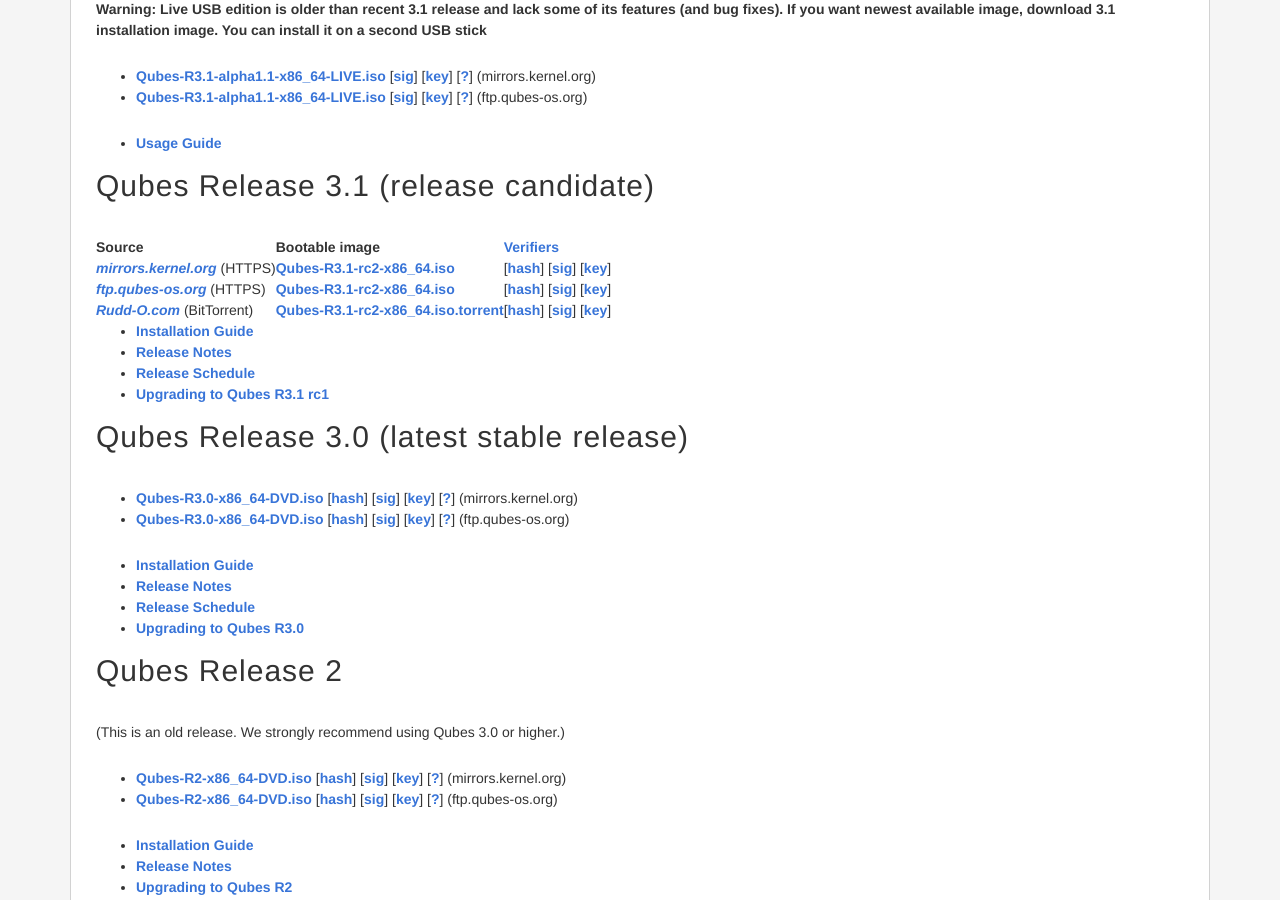
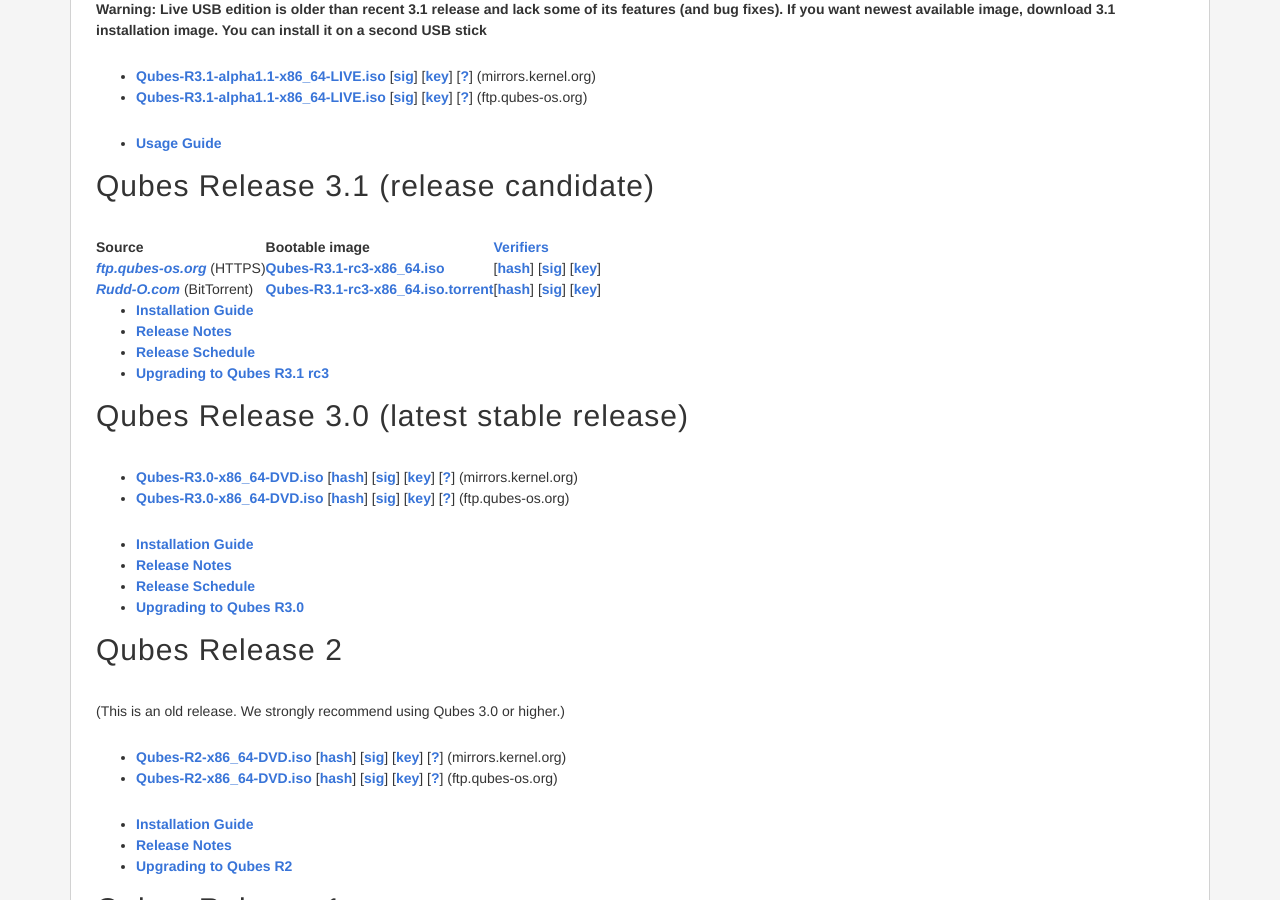
Before and after one commit to QubesOS/qubesos.github.io, a Jekyll site: the page built from pages/downloads.md, in a window 1280 px wide and 900 px high, scrolled down 541 px. Built offline with Jekyll 4.4.1, drawn with Linux system fonts in a browser that asks for light colours; some web fonts are replaced.

Commit message:
Update download links to R3.1 rc3
As usual, wait with mirrors.kernel.org to pull new image.

```diff
--- a/pages/downloads.md
+++ b/pages/downloads.md
@@ -44,16 +44,17 @@ installation image. You can install it on a second USB stick**
 Qubes Release 3.1 (release candidate)
 -------------------------------------
 
+<!--- | [*mirrors.kernel.org*](https://mirrors.kernel.org/) (HTTPS)                     | [**Qubes-R3.1-rc3-x86_64.iso**](https://mirrors.kernel.org/qubes/iso/Qubes-R3.1-rc3-x86_64.iso)  | [[hash](https://mirrors.kernel.org/qubes/iso/Qubes-R3.1-rc3-x86_64.iso.DIGESTS)]&nbsp;[[sig](https://mirrors.kernel.org/qubes/iso/Qubes-R3.1-rc3-x86_64.iso.asc)]&nbsp;[[key](https://keys.qubes-os.org/keys/qubes-release-3-signing-key.asc)] | --->
+
 | Source                                           | Bootable image  | [Verifiers](/doc/verifying-signatures/) |
 | ------------------------------------------------ | --------------- | --------------------------------------- |
-| [*mirrors.kernel.org*](https://mirrors.kernel.org/) (HTTPS)                     | [**Qubes-R3.1-rc2-x86_64.iso**](https://mirrors.kernel.org/qubes/iso/Qubes-R3.1-rc2-x86_64.iso)  | [[hash](https://mirrors.kernel.org/qubes/iso/Qubes-R3.1-rc2-x86_64.iso.DIGESTS)]&nbsp;[[sig](https://mirrors.kernel.org/qubes/iso/Qubes-R3.1-rc2-x86_64.iso.asc)]&nbsp;[[key](https://keys.qubes-os.org/keys/qubes-release-3-signing-key.asc)] |
-| [*ftp.qubes-os.org*](https://ftp.qubes-os.org/)   (HTTPS)                     | [**Qubes-R3.1-rc2-x86_64.iso**](https://ftp.qubes-os.org/iso/Qubes-R3.1-rc2-x86_64.iso) | [[hash](https://ftp.qubes-os.org/iso/Qubes-R3.1-rc2-x86_64.iso.DIGESTS)]&nbsp;[[sig](https://ftp.qubes-os.org/iso/Qubes-R3.1-rc2-x86_64.iso.asc)]&nbsp;[[key](https://keys.qubes-os.org/keys/qubes-release-3-signing-key.asc)] |
-| [*Rudd-O.com*](https://rudd-o.com/) (BitTorrent) | [**Qubes-R3.1-rc2-x86_64.iso.torrent**](https://rudd-o.com/downloads/qubes/Qubes-R3.1-rc2-x86_64.iso.torrent) | [[hash](https://mirrors.kernel.org/qubes/iso/Qubes-R3.1-rc2-x86_64.iso.DIGESTS)]&nbsp;[[sig](https://mirrors.kernel.org/qubes/iso/Qubes-R3.1-rc2-x86_64.iso.asc)]&nbsp;[[key](https://keys.qubes-os.org/keys/qubes-release-3-signing-key.asc)] |
+| [*ftp.qubes-os.org*](https://ftp.qubes-os.org/)   (HTTPS)                     | [**Qubes-R3.1-rc3-x86_64.iso**](https://ftp.qubes-os.org/iso/Qubes-R3.1-rc3-x86_64.iso) | [[hash](https://ftp.qubes-os.org/iso/Qubes-R3.1-rc3-x86_64.iso.DIGESTS)]&nbsp;[[sig](https://ftp.qubes-os.org/iso/Qubes-R3.1-rc3-x86_64.iso.asc)]&nbsp;[[key](https://keys.qubes-os.org/keys/qubes-release-3-signing-key.asc)] |
+| [*Rudd-O.com*](https://rudd-o.com/) (BitTorrent) | [**Qubes-R3.1-rc3-x86_64.iso.torrent**](https://rudd-o.com/downloads/qubes/Qubes-R3.1-rc3-x86_64.iso.torrent) | [[hash](https://mirrors.kernel.org/qubes/iso/Qubes-R3.1-rc3-x86_64.iso.DIGESTS)]&nbsp;[[sig](https://mirrors.kernel.org/qubes/iso/Qubes-R3.1-rc3-x86_64.iso.asc)]&nbsp;[[key](https://keys.qubes-os.org/keys/qubes-release-3-signing-key.asc)] |
 
 -   [**Installation Guide**](/doc/installation-guide/)
 -   [Release Notes](/doc/releases/3.1/release-notes/)
 -   [Release Schedule](/doc/releases/3.1/schedule/)
--   [Upgrading to Qubes R3.1 rc1](/doc/releases/3.1/release-notes/#upgrading)
+-   [Upgrading to Qubes R3.1 rc3](/doc/releases/3.1/release-notes/#upgrading)
 
 Qubes Release 3.0 (latest stable release)
 -------------------------------------
```
